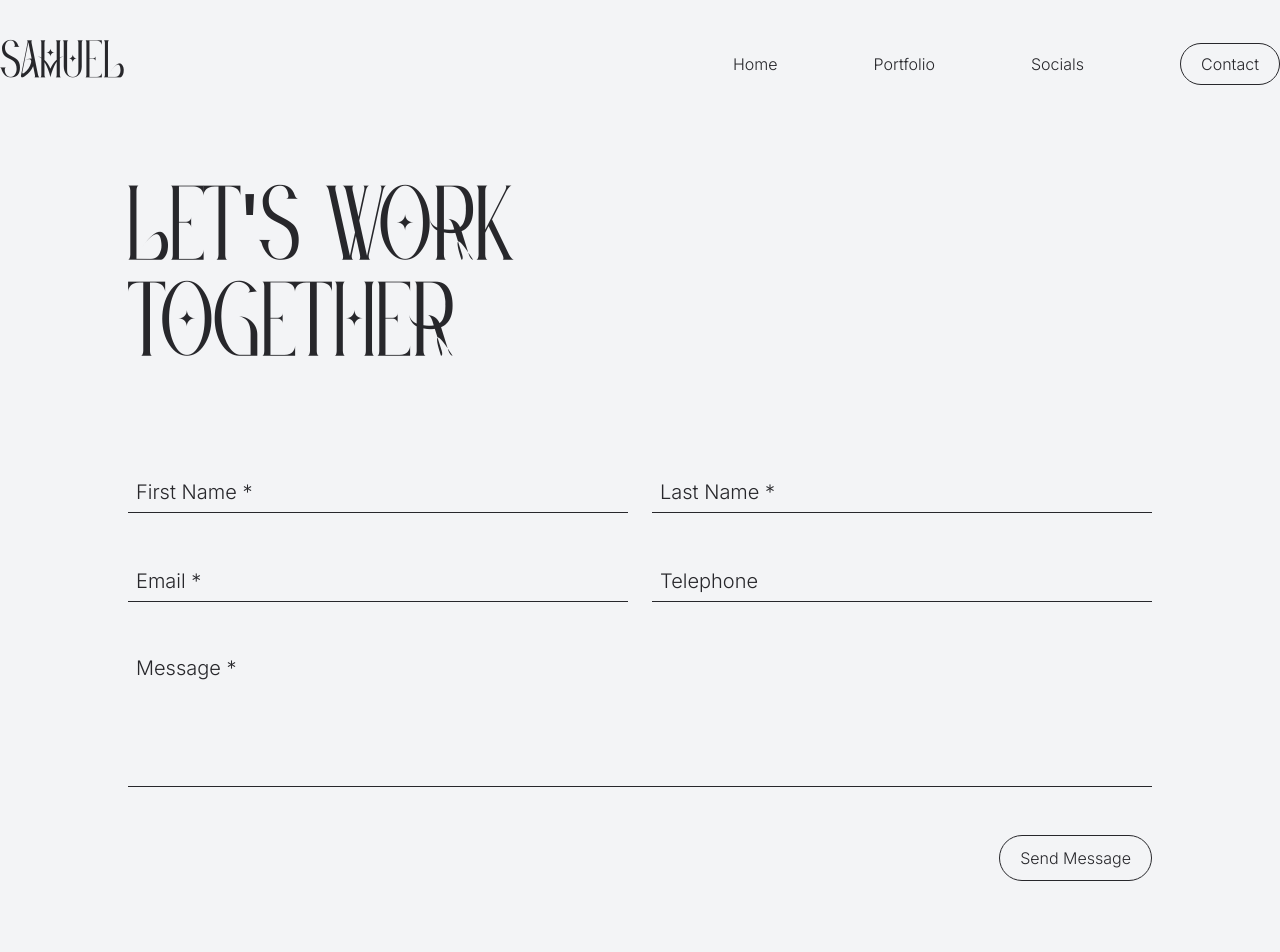
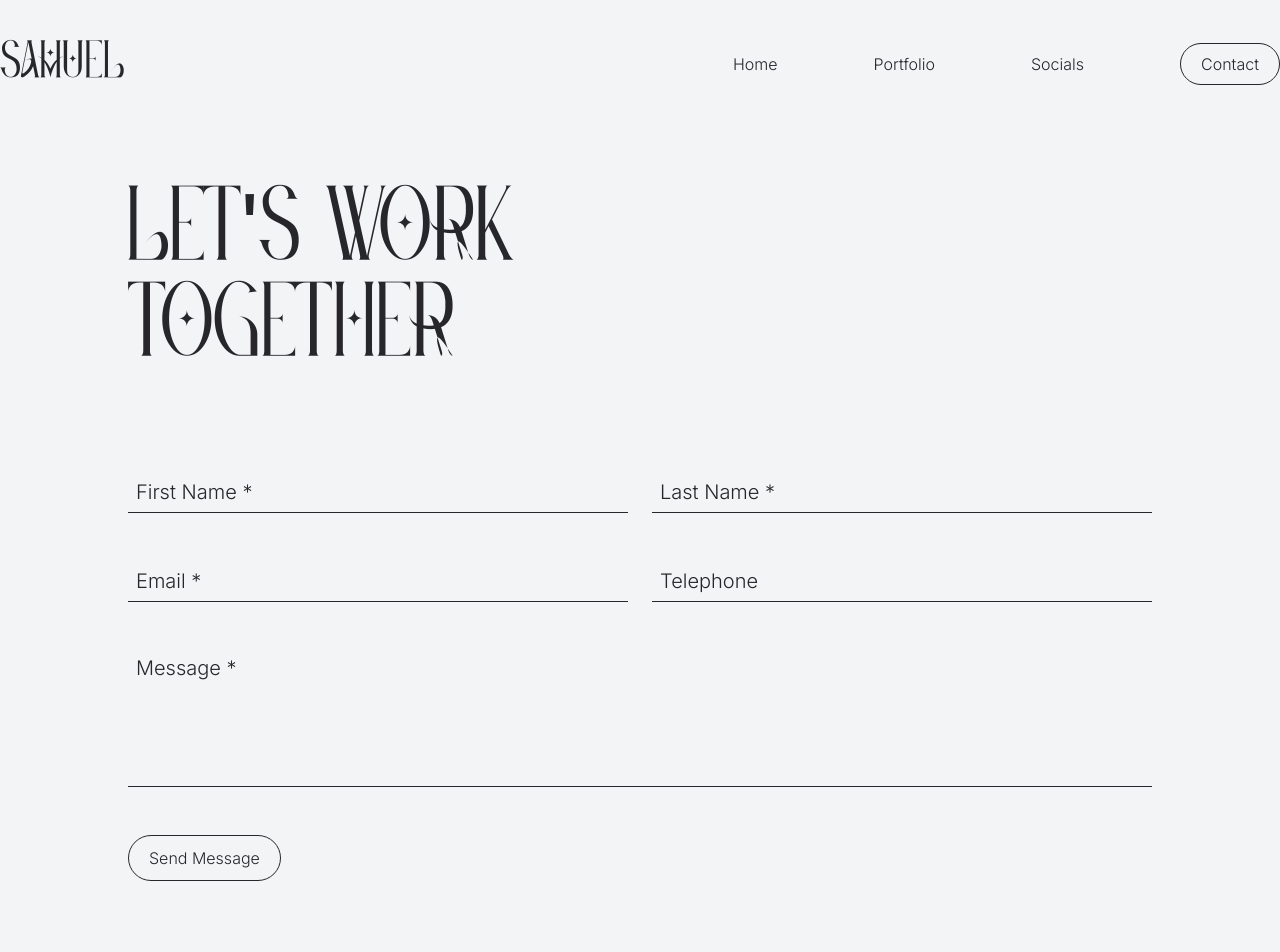
Before and after one commit to SamuelVanhaecke/portfolio-website-nextjs, a Next.js app: page /contact in a window 1280 px wide. Shown: the top 952 px of the page. Built offline with nearby package versions, Linux system fonts and the light colour scheme.

Commit message:
feat: added contact submit button animation

```diff
--- a/src/components/Layout.tsx
+++ b/src/components/Layout.tsx
@@ -5,7 +5,7 @@ export default function Layout({ children }: { children: React.ReactNode }) {
   return (
     <main className="relative overflow-x-hidden">
       <Navbar />
-      <main>{children}</main>
+      {children}
       <Footer />
     </main>
   )
--- a/src/pages/contact.tsx
+++ b/src/pages/contact.tsx
@@ -1,6 +1,14 @@
 import Layout from '@/components/Layout'
+import { useState } from 'react'
 
 export default () => {
+  const [btnLeft, setBtnLeft] = useState(true)
+  const [formDirty, setFormDirty] = useState(true)
+
+  const handleButtonHover = () => {
+    setBtnLeft(!btnLeft)
+  }
+
   return (
     <Layout>
       <div className="m-auto max-w-screen-lg">
@@ -67,12 +75,19 @@ export default () => {
               id="message"
             ></textarea>
           </div>
-          <button
-            className="w-fit self-end rounded-full border border-solid border-black px-5 py-2.5 text-center font-light hover:bg-black hover:text-white"
-            type="submit"
-          >
-            Send Message
-          </button>
+          <div className="relative h-36 w-full">
+            <button
+              className={`absolute box-content w-fit rounded-full border border-solid border-black px-5 py-2.5 text-center font-light transition-all ${
+                btnLeft
+                  ? 'left-0 -translate-x-0'
+                  : 'left-full -translate-x-full'
+              } ${formDirty ? '' : 'hover:bg-black hover:text-white'}`}
+              onMouseEnter={() => handleButtonHover()}
+              type="submit"
+            >
+              Send Message
+            </button>
+          </div>
         </form>
       </div>
     </Layout>
```
